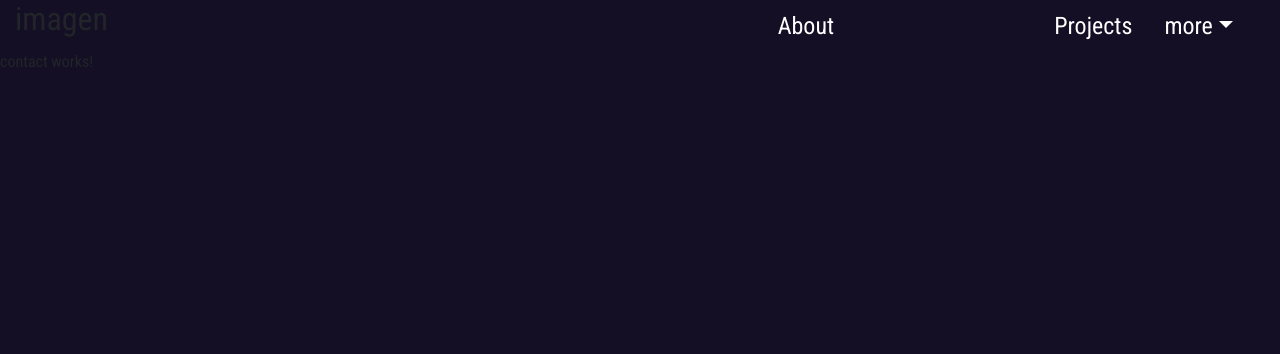
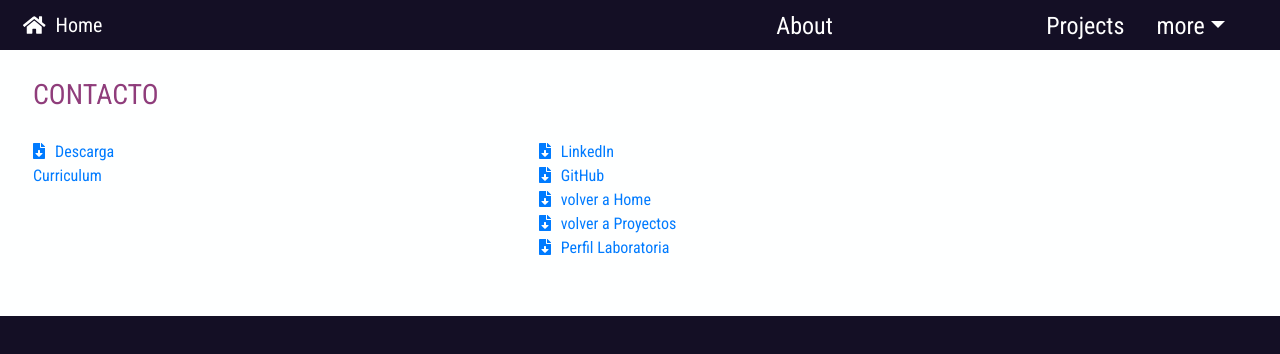
Before and after one commit to Patriciavaldebenito/portafolio4, an Angular app: page /contact in a window 1280 px wide. Shown: the top 354 px of the page. Built offline with nearby package versions, Linux system fonts and the light colour scheme; what angular-bootstrap-md would draw is missing.

Commit message:
Se incorpora contenido - link en component html contact

```diff
--- a/src/app/about/about.component.css
+++ b/src/app/about/about.component.css
@@ -3,6 +3,16 @@ p{
     color: #7a356d;
 }
 
+.button-home-project{
+box-shadow: 0px 0px 6px 0px #6f3367;
+color: #6f3367;
+}
+
+.button-home-project:hover{
+    box-shadow: 0px 0px 6px 0px #fff;
+color: #fff;
+background-color: #6f3367;
+}
 
 .container-left-about{
  display: flex;
--- a/src/app/about/about.component.html
+++ b/src/app/about/about.component.html
@@ -1,6 +1,6 @@
 <!doctype html>
 <section>
-    <div class="row py-4 px-5 " style="background: #fff;">
+    <div class="row py-4 px-5 ">
         <div class="col-12 py-1  px-0">
             <h3>SOBRE MÌ</h3>
         </div>
@@ -30,6 +30,10 @@
                 adipisci vero asperiores, tempora saepe molestiae consequuntur culpa. Architecto, unde!
 
             </p>
+            <div style="display: flex; justify-content: center;margin-top: 3em;">
+                <a class="btn  button-home-project" routerLink="/projects">¡ Ver Proyectos !</a>
+            </div>
+
         </div>
     </div>
 </section>
--- a/src/app/contact/contact.component.css
+++ b/src/app/contact/contact.component.css
@@ -0,0 +1,3 @@
+.btn-download-cv.svg{
+   padding-right: 10px;
+}
--- a/src/app/contact/contact.component.html
+++ b/src/app/contact/contact.component.html
@@ -1 +1,35 @@
-<p>contact works!</p>
+<!doctype html>
+<section>
+    <div class="row py-4 px-5">
+        <div class="col-12 py-1  px-0">
+            <h3>CONTACTO</h3>
+        </div>
+
+        <div class="col-12 col-sm-12 col-md-5 col-lg-5 col-xl-5 py-3 px-0">
+
+            <a href="btn btn-download-cv"><i class="fas fa-file-download" style="margin-right: 10px;"></i>Descarga <br>Curriculum</a>
+        </div>
+        <div class="col-12 col-sm-12 col-md-7 col-lg-7 col-xl-7 py-3 px-0">
+            <div>
+                <ul>
+                    <li>
+                        <a href="btn btn-download-cv"><i class="fas fa-file-download" style="margin-right: 10px;"></i>LinkedIn</a>
+                    </li>
+                    <li>
+                        <a href="btn btn-download-cv"><i class="fas fa-file-download" style="margin-right: 10px;"></i>GitHub</a>
+                    </li>
+                    <li>
+                        <a href="btn btn-download-cv"><i class="fas fa-file-download" style="margin-right: 10px;"></i>volver a Home</a>
+                    </li>
+                    <li>
+                        <a href="btn btn-download-cv"><i class="fas fa-file-download" style="margin-right: 10px;"></i>volver a Proyectos</a>
+                    </li>
+                    <li>
+                        <a href="btn btn-download-cv"><i class="fas fa-file-download" style="margin-right: 10px;"></i>Perfil Laboratoria</a>
+                    </li>
+                    <li></li>
+                </ul>
+            </div>
+        </div>
+    </div>
+</section>
--- a/src/app/home/home.component.css
+++ b/src/app/home/home.component.css
@@ -5,6 +5,9 @@ h1,h2,p{
 }
 h1,h2{font-weight: bold;}
 
+div.dropdown-menu.show{
+  left: -50px;
+}
   /*1*/
     .presentation-section{
       background: #191945a3;
@@ -14,12 +17,13 @@ h1,h2{font-weight: bold;}
       background: rgb(165,73,143);
       background: radial-gradient(circle, rgba(165,73,143,0.9150035014005602) 0%, rgba(20,14,37,1) 100%);
     }
-
+/*
     .button-home-project{
       background-color: #fff;
       font-weight: 600;
       box-shadow: 3px 3px #6f3367;
-    }
+    }*/
+
      .section-contact-home{
       border-radius: 10px;
       display: flex;
@@ -65,7 +69,7 @@ h1,h2{font-weight: bold;}
     .svg-inline--fa.fa-w-16,.svg-inline--fa.fa-w-14 {
       width: 100%;
       color: #fff;
-      margin: 0em 0.5em;
+
       }
       .svg-inline--fa {
       height: 1.5em;
--- a/src/app/home/home.component.html
+++ b/src/app/home/home.component.html
@@ -5,7 +5,7 @@ Class prefix	.col-	        .col-sm-	.col-md-	.col-lg-	.col-xl-
 col-sm- col-md- col.lg- col-xl-
 -->
 
-<main >
+<main>
 
     <div class="row">
 
@@ -14,16 +14,16 @@ col-sm- col-md- col.lg- col-xl-
 
             <div class="presentation-section p-3">
 
-                    <p >Hi!   </p>
+                <p>Hi! </p>
 
                 <h2 class="mt-4">Mi nombre es Patricia Valdebenito</h2>
 
-                    <hr >
+                <hr>
 
                 <h1 class="mt-5">Front End Developer</h1>
                 <br>
 
-                    <p >Te invito a conocer mis proyectos </p>
+                <p>Te invito a conocer mis proyectos </p>
                 <a class="btn btn-block mb-4 button-home-project" routerLink="/project">Proyectos</a>
 
             </div>
@@ -36,9 +36,16 @@ col-sm- col-md- col.lg- col-xl-
 
             <div class="container-logo-contact px-5">
                 <section class="section-contact-home  py-3">
+                    <a href="https://github.com/Patriciavaldebenito" target="_blank">
                         <i class="fab fa-github"></i>
+                    </a>
+
+                    <a href="https://www.linkedin.com/in/patricia-valdebenito" target="_blank">
                         <i class="far fa-envelope"></i>
+                    </a>
+                    <a href="" target="_blank">
                         <i class="fab fa-linkedin"></i>
+                    </a>
                 </section>
             </div>
 
--- a/src/app/menu/menu.component.css
+++ b/src/app/menu/menu.component.css
@@ -18,13 +18,11 @@ nav a.nav-link{
      justify-content: space-between;
 }
 
-ul.nav.ul-more-option{
-    margin-right: 1em;
-}
 
 .container-logo-home{
   display:none;
 }
+
 
 
 nav a.nav-link:hover{
@@ -56,11 +54,6 @@ nav a.nav-link:hover{
   }
   }
 
-  @media (min-width:992px){
-    .container-logo-home{
-      display:block;
-    }
-  }
 
 
   @media screen and (min-width: 800px) and (max-width: 1199px)  {
@@ -92,3 +85,26 @@ nav a.nav-link:hover{
       font-size:1em;
   }
   }
+
+
+  /*consideracion*/
+    @media (min-width:992px){
+    .container-logo-home{
+      display:block;
+    }
+    .container-logo-home div{
+      display: flex;
+      height: 100%;
+      align-items: center;
+     }
+     .container-logo-home div a{
+      color: #fff;
+      font-size: 1.25em;
+     }
+  }
+
+  @media(min-width:575px){
+    ul.nav.ul-more-option{
+      margin-right: 1em;
+    }
+  }
--- a/src/app/menu/menu.component.html
+++ b/src/app/menu/menu.component.html
@@ -1,10 +1,13 @@
 <!doctype html>
 
-<header style="max-width:100%;">
-  <div class="row mx-0">
+<header style="min-width:100%;">
+  <div class="row mx-2">
 
     <div class="col-lg-7 col-xl-7 container-logo-home">
-      <h2>imagen</h2>
+      <div>
+         <a routerLink="/home"><i class="fas fa-home" style="margin-right: 10px;"></i>Home</a>
+      </div>
+
     </div>
 
     <div class="col-xs-12 col-sm-12 col-md-12 col-lg-5 col-xl-5">
--- a/src/styles.css
+++ b/src/styles.css
@@ -23,7 +23,10 @@ section{
 
 ul{list-style:none;}
 
-h3, h4, p{ text-align: justify;}
+ p{ text-align: justify;}
+
+
+h4{text-align: center;}
 h3{
     /*padding: 2rem 2rem 1rem 2rem;*/
     color:#8f3d7b;
@@ -32,3 +35,9 @@ h3{
 h4{
     color:#c84d89;
 }
+
+.button-home-project{
+    background-color: #fff;
+    font-weight: 600;
+    box-shadow: 3px 3px #6f3367;
+  }
```
Lines whose indentation alone changed are shown as unchanged.
